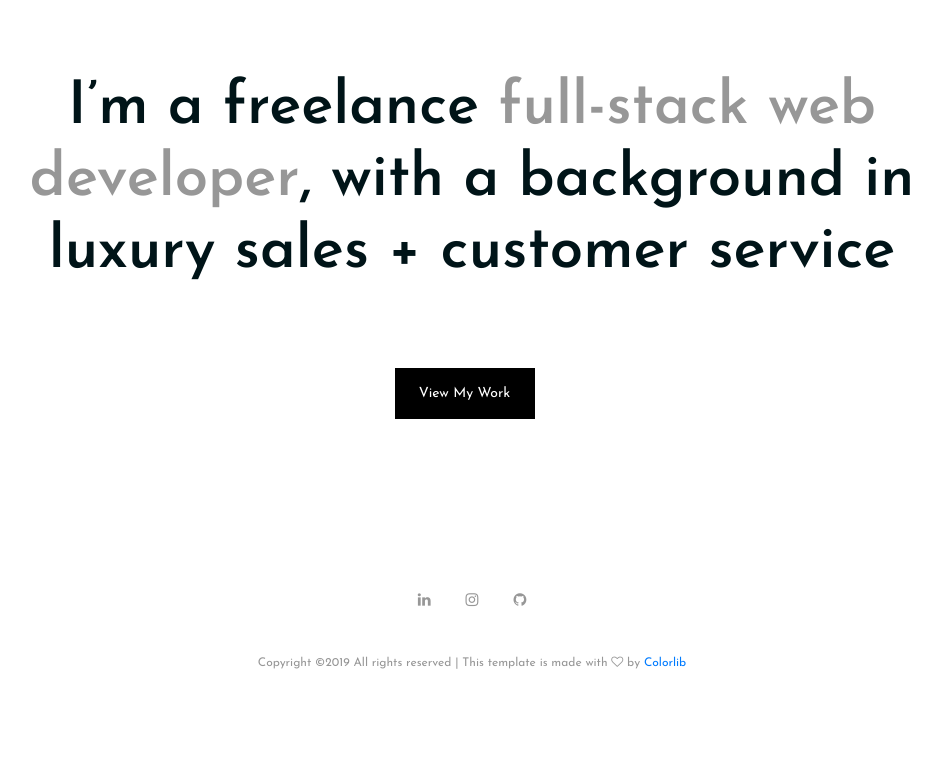
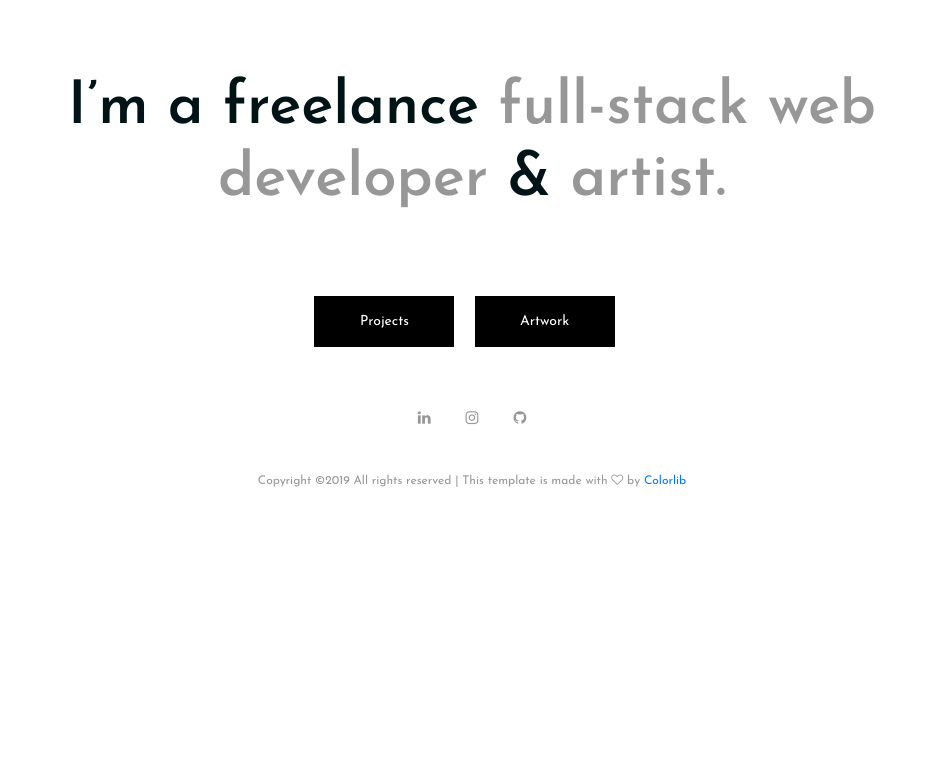
Before and after one commit to ellewilson96/web-portfolio, a PHP site: page / in a window 1280 px wide. Shown: the part 110-892 px from the top of the page, without its empty margins (168-1109 px from the left). After the commit the page ends 597 px from the top, so only its background shows below. Run offline with PHP 8.4, Linux system fonts and the light colour scheme.

Commit message:
adjust home page and center project names

```diff
--- a/css/style.css
+++ b/css/style.css
@@ -416,6 +416,7 @@ ol {
 .portfolio-filter {
   list-style: none;
   padding: 20px;
+  text-align: center;
 }
 
 .portfolio-filter li {
@@ -523,7 +524,7 @@ ol {
     Footer Section
 --------------------------*/
 .footer-section {
-  padding: 110px 0;
+  padding-bottom: 20px;
 }
 
 .footer-section .copyright {
--- a/home.html
+++ b/home.html
@@ -69,7 +69,7 @@
 		<div class="container text-center">
 			<div class="row">
 				<div class="col-xl-10 offset-xl-1">
-					<h2 class="section-title">I’m a freelance <span>full-stack web developer</span>, with a background in luxury sales + customer service</h2>
+					<h2 class="section-title">I’m a freelance <span>full-stack web developer</span> & <span>artist.</span></h2>
 				</div>
 			</div>
 		</div>
@@ -80,7 +80,8 @@
 	<!-- portfolio section start -->
 	<section class="portfolio-section">
 		<div class="container text-center">
-		<a href="work.html" class="site-btn text-center">View My Work</a>
+		<a href="work.html" class="site-btn text-center">Projects</a>
+		<a href="art.html" class="site-btn text-center">Artwork</a>
 		</div>
 	</section>
 	<!-- portfolio section end -->
```
